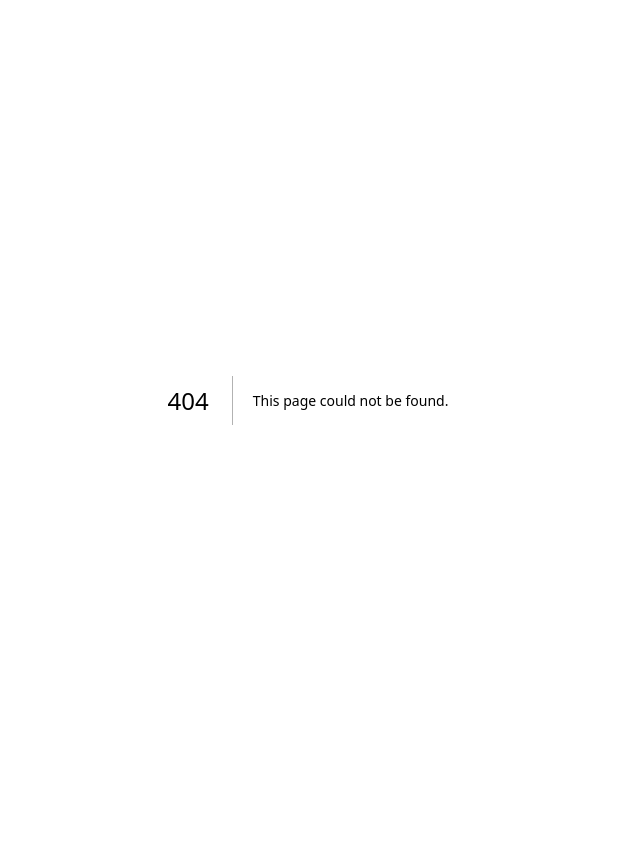
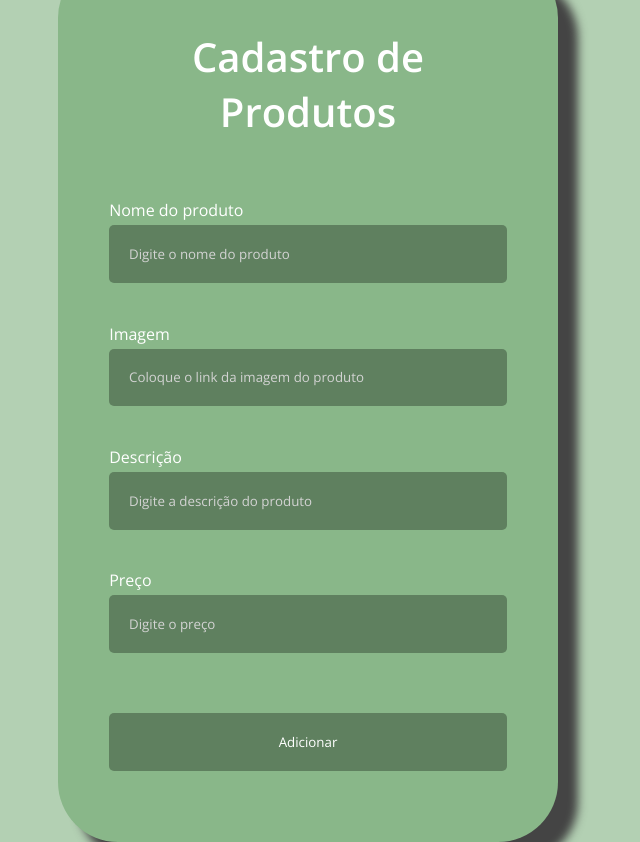
Before and after one commit to MuriloSnovais/DM_Doceria, a Next.js app: page /cadastro_produtos in a window 1280 px wide. Before the commit this address had no page. Shown: the whole page, without its empty margins (332-972 px from the left). Before the commit the page ends 800 px from the top, so only its background shows below. Built offline with nearby package versions, Linux system fonts and the light colour scheme.

Commit message:
Criando a página de cadastrar produtos

```diff
--- /dev/null
+++ b/app/cadastro_produtos/cadastro_produtos.css
@@ -0,0 +1,68 @@
+@import url('https://fonts.googleapis.com/css2?family=Open+Sans:ital,wght@0,300..800;1,300..800&display=swap');
+
+* {
+    margin: 0;
+    padding: 0;
+    box-sizing: border-box;
+    font-family: "Open Sans", serif;
+}
+
+body {
+    background: #B3D0B3;
+    color: #FFF;
+    display: flex;
+    justify-content: center;
+    align-items: center;
+    height: 100vh;
+}
+
+.cadastro_produtos {
+    background: #89B789;
+    width: 80%;
+    max-width: 500px;
+    padding: 4%;
+    border-radius: 60px;
+    box-shadow: 20px 20px 10px #444;
+}
+
+.cadastro_produtos h1 {
+    text-align: center;
+    margin-top: 5%;
+    margin-bottom: 15%;
+    color: #FFF;
+    font-size: 40px;
+    font-weight: 600;
+}
+
+.cadastro_produtos input {
+    width: 100%;
+    padding: 5%;
+    margin-top: 1%;
+    margin-bottom: 10%;
+    border: none;
+    border-radius: 5px;
+    background: #5F805F;
+    color: #FFF;
+}
+
+.cadastro_produtos input::placeholder {
+    color: #D3D3D3;
+}
+
+.cadastro_produtos button {
+    width: 100%;
+    padding: 5%;
+    border: none;
+    border-radius: 5px;
+    background: #5F805F;
+    color: #FFF;
+    margin-top: 5%;
+    margin-bottom: 5%;
+
+    cursor: pointer;
+    transition: background-color 0.3s ease;
+}
+
+.cadastro_produtos button:hover {
+    background-color: #a6cfa6;
+}
--- /dev/null
+++ b/app/cadastro_produtos/page.js
@@ -0,0 +1,75 @@
+'use client'
+
+import { useState } from "react"
+import { ToastContainer, toast } from 'react-toastify';
+import 'react-toastify/dist/ReactToastify.css';
+import "./cadastro_produtos.css"
+
+function CadastroProdutos() {
+
+    const [ nomeProduto, alteraNomeProduto ] = useState("")
+    const [ imagem, alteraImagem ] = useState("")
+    const [ descricao, alteraDescricao ] = useState("")
+    const [ preco, alteraPreco ] = useState("")
+
+    function cadastroProdutos(e){
+        e.preventDefault()
+
+        const produtoExistente = JSON.parse(localStorage.getItem(nomeProduto))
+
+        if (produtoExistente) {
+            toast.error("Este produto já está cadastrado.")
+            return
+        }else{
+            localStorage.setItem("nomeProduto", nomeProduto)
+            localStorage.setItem("imagem", imagem)
+            localStorage.setItem("descricao", descricao)
+            localStorage.setItem("preco", preco)
+
+            toast.success("Produto cadastrado com sucesso!")
+
+            alteraNomeProduto("")
+            alteraImagem("")
+            alteraDescricao("")
+            alteraPreco("")
+        }
+
+
+    }
+
+    return (
+        <div className="cadastro_produtos">
+
+            <h1>Cadastro de Produtos</h1>
+
+            <form onSubmit={ (e)=> cadastroProdutos(e) }>
+
+
+                <label>Nome do produto <br/>
+                <input required placeholder="Digite o nome do produto" onChange={ (e)=> alteraNomeProduto(e.target.value) } />
+                </label> <br/>
+
+                <label>Imagem <br/>
+                    <input required placeholder="Coloque o link da imagem do produto" onChange={ (e)=> alteraImagem(e.target.value) } />
+                </label>
+
+                <label>Descrição <br/>
+                <input required placeholder="Digite a descrição do produto" onChange={ (e)=> alteraDescricao(e.target.value) } />
+                </label> <br/>
+
+
+                <label>Preço <br/>
+                <input required placeholder="Digite o preço" onChange={ (e)=> alteraPreco(e.target.value) } />
+                </label>
+
+                <br/>
+
+                <button>Adicionar</button>
+
+            </form>
+
+        </div>
+    );
+}
+
+export default CadastroProdutos;
```
Also changed, not shown: app/cadastro/page.js (+3 -4 lines).
